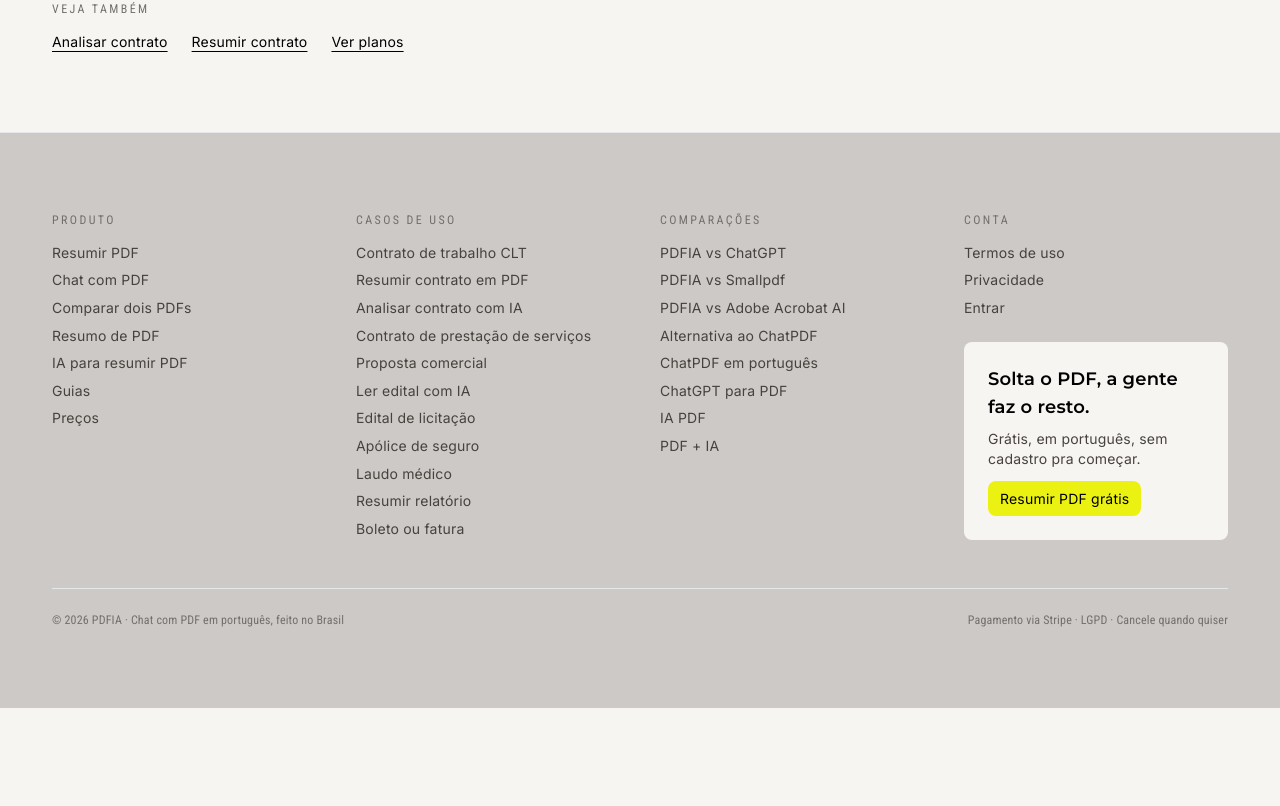
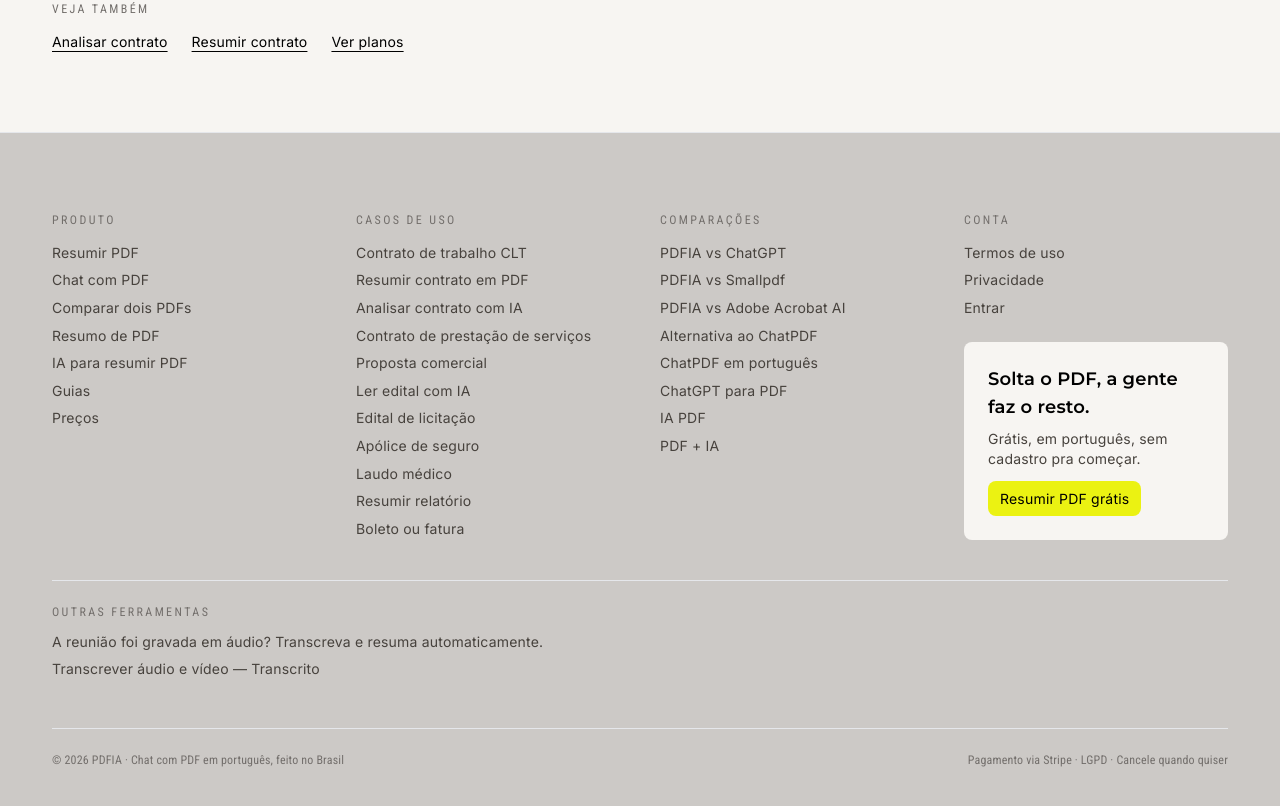
Before and after one commit to marcobrit0/chat-pdf, a Next.js app: page /comparar-pdfs in a window 1280 px wide. Shown: the part 1344-2150 px from the top of the page. Before the commit the page ends 2052 px from the top, so only its background shows below. Built offline with nearby package versions, Linux system fonts and the light colour scheme; no server answers.

Commit message:
feat(footer): cross-promo block linking to Transcrito (Outras ferramentas)

```diff
--- a/components/site-footer.tsx
+++ b/components/site-footer.tsx
@@ -75,6 +75,19 @@
           </div>
         </div>
 
+        <div className="mt-10 border-t border-subtle-gray pt-6">
+          <p className="eyebrow text-faded-stone">Outras ferramentas</p>
+          <p className="mt-3 text-body-sm text-charcoal-text">
+            A reunião foi gravada em áudio? Transcreva e resuma automaticamente.
+          </p>
+          <a
+            href="https://transcrito.ia.br/"
+            className="mt-2 inline-block text-body-sm text-charcoal-text underline-offset-4 hover:underline"
+          >
+            Transcrever áudio e vídeo — Transcrito
+          </a>
+        </div>
+
         <div className="mt-12 flex flex-col gap-2 border-t border-subtle-gray pt-6 text-caption text-faded-stone sm:flex-row sm:items-center sm:justify-between">
           <p className="font-condensed">
             © {new Date().getFullYear()} PDFIA · Chat com PDF em português, feito no Brasil
```
